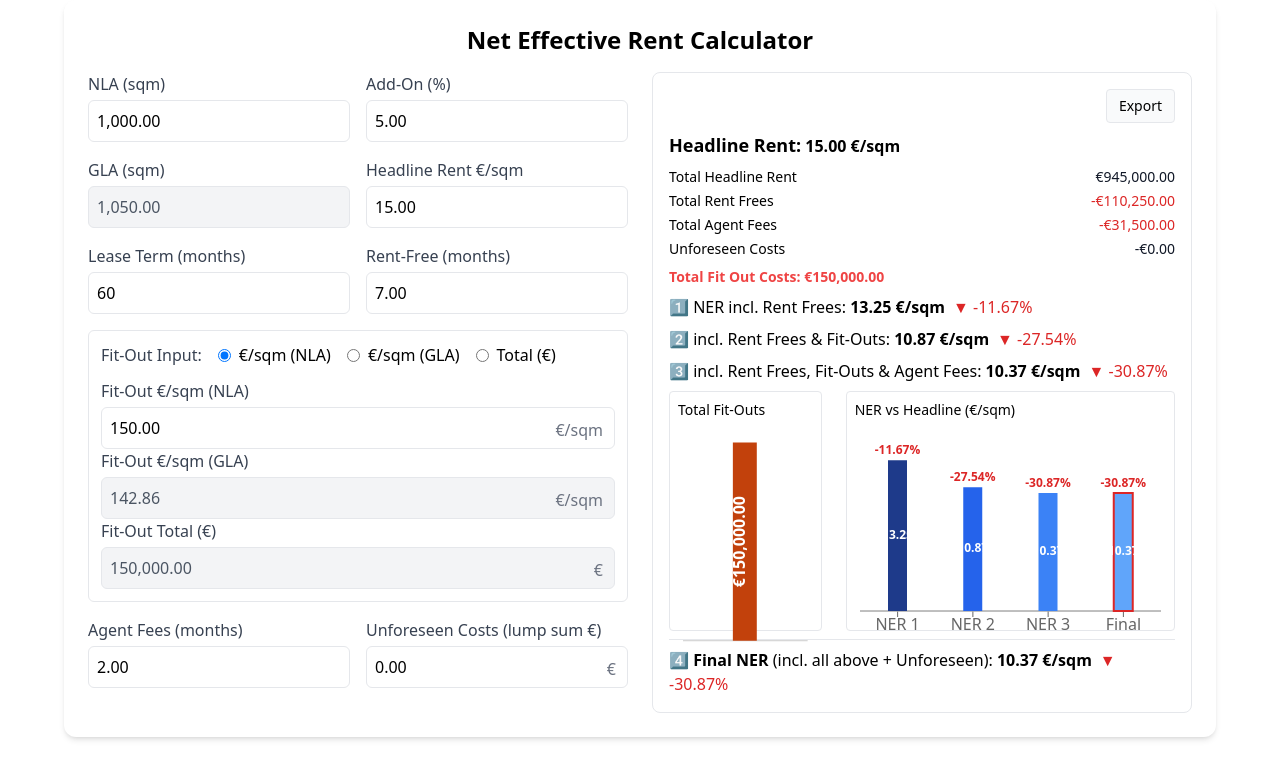
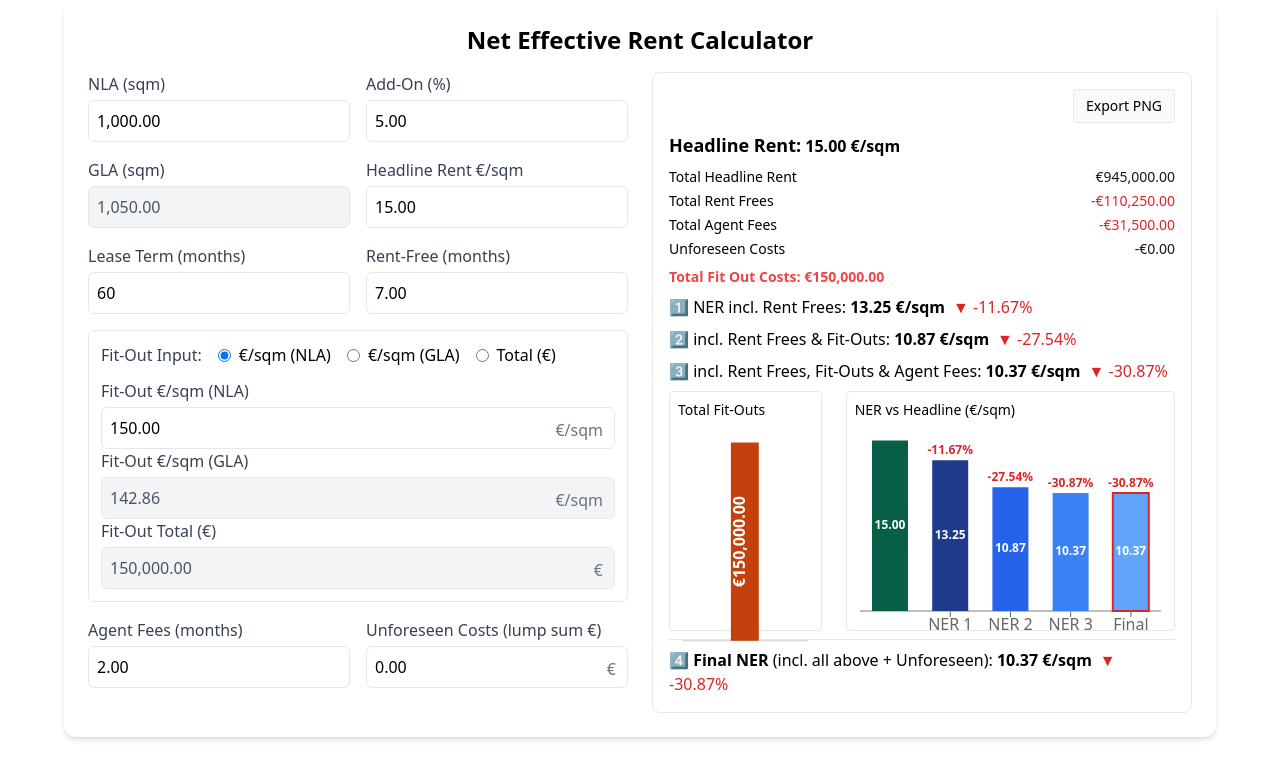
Before and after one commit to Musicandy13/Net-Effective-Rent-Calculator, a React (Vite) app: page / in a window 1280 px wide. Shown: the top 778 px of the page. Built offline with nearby package versions, Linux system fonts and the light colour scheme.

Commit message:
Update App.jsx

```diff
--- a/src/App.jsx
+++ b/src/App.jsx
@@ -226,38 +226,35 @@ export default function App() {
   const totalUnforeseen = unforeseen;
 
   // Farben
-  const FIT_OUT_COLOR = "#c2410c"; // dunkles Orange
-  const NER_COLORS = ["#1e3a8a", "#2563eb", "#3b82f6", "#60a5fa"]; // 4 Blautöne
+  const FIT_OUT_COLOR = "#c2410c"; // Orange
+  const HEADLINE_COLOR = "#065f46"; // dunkelgrün
+  const NER_COLORS = ["#1e3a8a", "#2563eb", "#3b82f6", "#60a5fa"]; // Blautöne
 
   // Chart-Daten
   const chartFitOutData = [{ name: "Fit-Outs", eur: totalFit }];
+
+  // NER-Chart jetzt MIT Headline-Balken links
   const nerBars = [
-    { label: "NER 1", val: ner1 },
-    { label: "NER 2", val: ner2 },
-    { label: "NER 3", val: ner3 },
-    { label: "Final", val: ner4 },
-  ].map((d, i) => ({
-    name: d.label,
-    sqm: d.val,
-    pct: rent > 0 ? ((d.val - rent) / rent) * 100 : 0, // negativ = Abschlag
-    color: NER_COLORS[i],
-  }));
+    { label: "Headline", val: rent, pct: null, color: HEADLINE_COLOR },
+    { label: "NER 1", val: ner1, pct: rent > 0 ? ((ner1 - rent) / rent) * 100 : null, color: NER_COLORS[0] },
+    { label: "NER 2", val: ner2, pct: rent > 0 ? ((ner2 - rent) / rent) * 100 : null, color: NER_COLORS[1] },
+    { label: "NER 3", val: ner3, pct: rent > 0 ? ((ner3 - rent) / rent) * 100 : null, color: NER_COLORS[2] },
+    { label: "Final",   val: ner4, pct: rent > 0 ? ((ner4 - rent) / rent) * 100 : null, color: NER_COLORS[3] },
+  ].map(d => ({ name: d.label, sqm: d.val, pct: d.pct, color: d.color }));
 
-  // PNG export
-  const resultsRef = useRef(null);  // whole card
-  const chartsRef = useRef(null);   // charts only
-
-  const downloadPNG = async (node, filename) => {
-    if (!node) return;
+  // PNG export (nur noch GANZE Karte, höhere Qualität)
+  const resultsRef = useRef(null);
+  const downloadPNG = async () => {
+    if (!resultsRef.current) return;
     try {
-      const dataUrl = await toPng(node, {
+      const dataUrl = await toPng(resultsRef.current, {
         cacheBust: true,
-        pixelRatio: 2,
+        pixelRatio: 3,              // schärferes PNG
         backgroundColor: "#ffffff",
       });
       const a = document.createElement("a");
       a.href = dataUrl;
-      a.download = filename;
+      a.download = "ner-results.png";
       a.click();
     } catch (e) {
       console.error("PNG export failed", e);
@@ -320,30 +317,17 @@ export default function App() {
         {/* RIGHT: Results */}
         <div className="md:sticky md:top-6 h-fit">
           <div ref={resultsRef} className="rounded-lg border p-4 space-y-2 bg-white">
-            {/* Export dropdown (oben rechts) */}
+            {/* Export button (oben rechts) */}
             <div className="flex justify-end">
-              <details className="relative">
-                <summary className="list-none cursor-pointer px-3 py-1.5 rounded border bg-gray-50 hover:bg-gray-100 text-sm">
-                  Export
-                </summary>
-                <div className="absolute right-0 mt-1 w-56 border rounded bg-white shadow">
-                  <button
-                    className="w-full text-left px-3 py-2 hover:bg-gray-50 text-sm"
-                    onClick={() => downloadPNG(resultsRef.current, "ner-results.png")}
-                  >
-                    Export results (whole card)
-                  </button>
-                  <button
-                    className="w-full text-left px-3 py-2 hover:bg-gray-50 text-sm"
-                    onClick={() => downloadPNG(chartsRef.current, "ner-charts.png")}
-                  >
-                    Export charts only
-                  </button>
-                </div>
-              </details>
+              <button
+                onClick={downloadPNG}
+                className="px-3 py-1.5 rounded border bg-gray-50 hover:bg-gray-100 text-sm"
+              >
+                Export PNG
+              </button>
             </div>
 
-            {/* Headline Rent-Block ganz oben */}
+            {/* Headline Rent-Block */}
             <p className="mb-1">
               <strong className="text-lg">Headline Rent:</strong> <strong>{F(rent, 2)} €/sqm</strong>
             </p>
@@ -362,7 +346,7 @@ export default function App() {
               <div className="text-right"><Money value={ -totalUnforeseen } /></div>
             </div>
 
-            {/* Total Fit Outs direkt darunter */}
+            {/* Total Fit Outs */}
             <p className="text-sm font-semibold text-red-500 mb-1">
               Total Fit Out Costs: {FCUR(totalFit)}
             </p>
@@ -372,8 +356,8 @@ export default function App() {
             <p>2️⃣ incl. Rent Frees & Fit-Outs: <b>{F(ner2, 2)} €/sqm</b><Delta base={rent} val={ner2} /></p>
             <p>3️⃣ incl. Rent Frees, Fit-Outs & Agent Fees: <b>{F(ner3, 2)} €/sqm</b><Delta base={rent} val={ner3} /></p>
 
-            {/* Charts area (ref for charts-only export) */}
-            <div ref={chartsRef} className="mt-4 grid grid-cols-3 gap-6">
+            {/* Charts */}
+            <div className="mt-4 grid grid-cols-3 gap-6">
               {/* Fit-Outs schmal, mit größerem, rotiertem Label */}
               <div className="h-60 border rounded p-2 col-span-1">
                 <div className="text-sm font-medium mb-1">Total Fit-Outs</div>
@@ -383,32 +367,33 @@ export default function App() {
                     <YAxis hide />
                     <Tooltip formatter={(v) => FCUR(v)} />
                     <ReferenceLine y={0} />
-                    <Bar dataKey="eur" fill={FIT_OUT_COLOR} barSize={24}>
+                    <Bar dataKey="eur" fill={FIT_OUT_COLOR} barSize={28}>
                       <LabelList content={<VerticalMoneyLabel />} />
                     </Bar>
                   </BarChart>
                 </ResponsiveContainer>
               </div>
 
-              {/* NER breit: Zahlen im Balken, %-Label exakt darüber */}
+              {/* NER + Headline breit */}
               <div className="h-60 border rounded p-2 col-span-2">
                 <div className="text-sm font-medium mb-1">NER vs Headline (€/sqm)</div>
                 <ResponsiveContainer width="100%" height="100%">
-                  <BarChart data={nerBars} barCategoryGap={28} barGap={6}>
+                  <BarChart data={nerBars} barCategoryGap={18} barGap={4}>
                     <XAxis dataKey="name" />
                     <YAxis hide />
                     <Tooltip formatter={(v, n) => (n === "sqm" ? `${F(v, 2)} €/sqm` : `${F(v, 2)}%`)} />
                     <ReferenceLine y={0} />
-                    <Bar dataKey="sqm">
+                    <Bar dataKey="sqm" /* breitere Balken */ barSize={36}>
+                      {/* Zahl im Balken */}
                       <LabelList dataKey="sqm" content={<BarNumberLabel />} />
+                      {/* Prozent über Balken (Headline hat pct=null → kein Label) */}
                       <LabelList dataKey="pct" content={<PercentLabel />} />
                       {nerBars.map((e, i) => (
                         <Cell
                           key={i}
                           fill={e.color}
-                          // roter Rahmen nur beim Final-Balken
-                          stroke={i === nerBars.length - 1 ? "#dc2626" : undefined}
-                          strokeWidth={i === nerBars.length - 1 ? 2 : undefined}
+                          stroke={e.name === "Final" ? "#dc2626" : undefined}
+                          strokeWidth={e.name === "Final" ? 2 : undefined}
                         />
                       ))}
                     </Bar>
```
